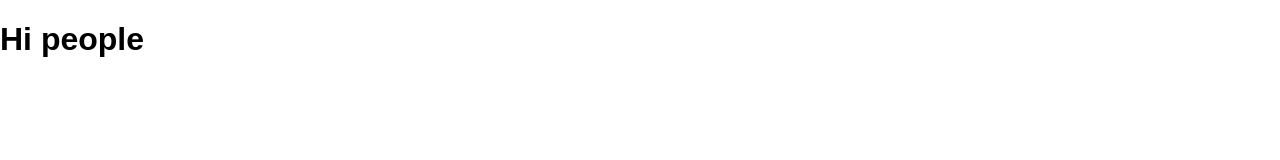
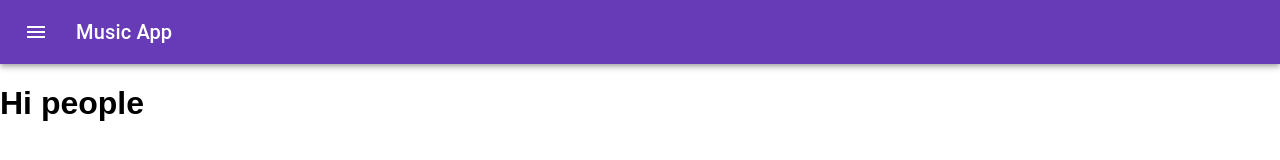
Before and after one commit to coolCatalyst/similar-music-finder, a Gatsby site: page / in a window 1280 px wide. Built offline with nearby package versions, Linux system fonts and the light colour scheme; Gatsby itself is replaced by a stand-in of ours; a web font is replaced by a local one.

Commit message:
added navbar

```diff
--- a/package.json
+++ b/package.json
@@ -14,7 +14,9 @@
         "gatsby-plugin-offline": "^3.2.13",
         "gatsby-plugin-react-helmet": "^3.3.6",
         "gatsby-plugin-sharp": "^2.6.14",
+        "gatsby-plugin-styled-components": "^3.3.10",
         "gatsby-source-filesystem": "^2.3.14",
+        "gatsby-theme-material-ui": "^1.0.10",
         "gatsby-transformer-sharp": "^2.5.7",
         "localforage": "^1.7.4",
         "prop-types": "^15.7.2",
@@ -22,7 +24,8 @@
         "react-dom": "^16.13.1",
         "react-helmet": "^6.1.0",
         "react-redux": "^7.2.0",
-        "redux": "^4.0.5"
+        "redux": "^4.0.5",
+        "styled-components": "^5.1.1"
     },
     "devDependencies": {
         "prettier": "2.0.5"
--- /dev/null
+++ b/src/components/header/Header.js
@@ -0,0 +1,110 @@
+import React, { useState } from "react"
+
+import { makeStyles } from "@material-ui/core/styles"
+import AppBar from "@material-ui/core/AppBar"
+import Toolbar from "@material-ui/core/Toolbar"
+import Typography from "@material-ui/core/Typography"
+import IconButton from "@material-ui/core/IconButton"
+import ListItem from "@material-ui/core/ListItem"
+import ListItemIcon from "@material-ui/core/ListItemIcon"
+import ListItemText from "@material-ui/core/ListItemText"
+import SwipeableDrawer from "@material-ui/core/SwipeableDrawer"
+
+import NowPlayingIcon from "@material-ui/icons/PlaylistPlay"
+import PlayListIcon from "@material-ui/icons/List"
+import HomeIcon from "@material-ui/icons/Home"
+import SettingsIcon from "@material-ui/icons/Settings"
+import MenuIcon from "@material-ui/icons/Menu"
+
+const useStyles = makeStyles(theme => ({
+  root: {
+    flexGrow: 1,
+  },
+  menuButton: {
+    marginRight: theme.spacing(2),
+  },
+  title: {
+    flexGrow: 1,
+  },
+    list: {
+        width: 250,
+        [theme.breakpoints.down('sm')] : {
+            width: 230
+        }
+    }
+}))
+
+export default function Header() {
+  const [open, setOpen] = useState(false)
+
+  const classes = useStyles()
+  const menuOptions = [
+    {
+      option: "Home",
+      page: "HOME_PAGE",
+      icon: <HomeIcon />,
+    },
+    {
+      option: "NowPlaying",
+      page: "NOW_PLAYING_PAGE",
+      icon: <NowPlayingIcon />,
+    },
+    {
+      option: "Playlists",
+      page: "PLAYLIST_PAGE",
+      icon: <PlayListIcon />,
+    },
+    {
+      option: "Settings",
+      page: "SETTINGS_PAGE",
+      icon: <SettingsIcon />,
+    },
+  ];
+
+    const toggleDrawer  = (event) => {
+        if (event && event.type === 'keydown' && (event.key === 'Tab' || event.key === 'Shift')) {
+            return;
+        }
+
+        setOpen(prevState => !prevState)
+    };
+
+  return (
+    <div className={classes.root}>
+      <AppBar position="static">
+        <Toolbar>
+          <IconButton
+            edge="start"
+            className={classes.menuButton}
+            color="inherit"
+            aria-label="menu"
+            onClick={toggleDrawer}
+          >
+            <MenuIcon />
+          </IconButton>
+          <Typography variant="h6" className={classes.title}>
+            Music App
+          </Typography>
+        </Toolbar>
+      </AppBar>
+      <SwipeableDrawer
+        anchor="left"
+        open={open}
+        onClose={toggleDrawer}
+        onOpen={toggleDrawer}
+      >
+        <div>
+            <Typography variant="h6" className={classes.title}>
+                Music App
+            </Typography>
+        </div>
+        {menuOptions.map(option => (
+          <ListItem key={option.option} button className={classes.list}>
+            <ListItemIcon>{option.icon}</ListItemIcon>
+            <ListItemText>{option.option}</ListItemText>
+          </ListItem>
+        ))}
+      </SwipeableDrawer>
+    </div>
+  )
+}
--- a/src/components/layout/index.js
+++ b/src/components/layout/index.js
@@ -1,13 +1,15 @@
 import React from "react"
 import PropTypes from "prop-types"
 
-import SEO from "../seo/Seo";
+import SEO from "../seo/Seo"
+import Header from "../header/Header"
 import "./layout.css"
 
 const Layout = ({ children }) => {
   return (
     <>
       <SEO />
+      <Header />
       <div style={{ overflowX: "hidden" }}>
         <main>{children}</main>
       </div>
--- a/src/components/seo/Seo.js
+++ b/src/components/seo/Seo.js
@@ -137,8 +137,7 @@ const SEO = ({ title, desc, banner, pathname, article, node }) => {
   const breadcrumb = {
     "@context": "http://schema.org",
     "@type": "BreadcrumbList",
-    description:
-      "Your favorite online shop.",
+    description: "Your favorite online shop.",
     name: "E-Shop",
     itemListElement,
   }
--- a/src/pages/index.js
+++ b/src/pages/index.js
@@ -1,12 +1,22 @@
 import React from "react"
+import { MuiThemeProvider, createMuiTheme } from '@material-ui/core/styles';
+import deepPurple from '@material-ui/core/colors/deepPurple';
 
 import Layout from "../components/layout"
 
-
-const IndexPage = () => (
-  <Layout>
-    <h1>Hi people</h1>
-  </Layout>
-)
+const IndexPage = () => {
+  const muiTheme = createMuiTheme({
+    palette: {
+      primary: deepPurple,
+    },
+  });
+  return (
+    <MuiThemeProvider theme={muiTheme}>
+      <Layout>
+        <h1>Hi people</h1>
+      </Layout>
+    </MuiThemeProvider>
+  );
+}
 
 export default IndexPage
```
Also changed, not shown: README.md, 1 other file.
